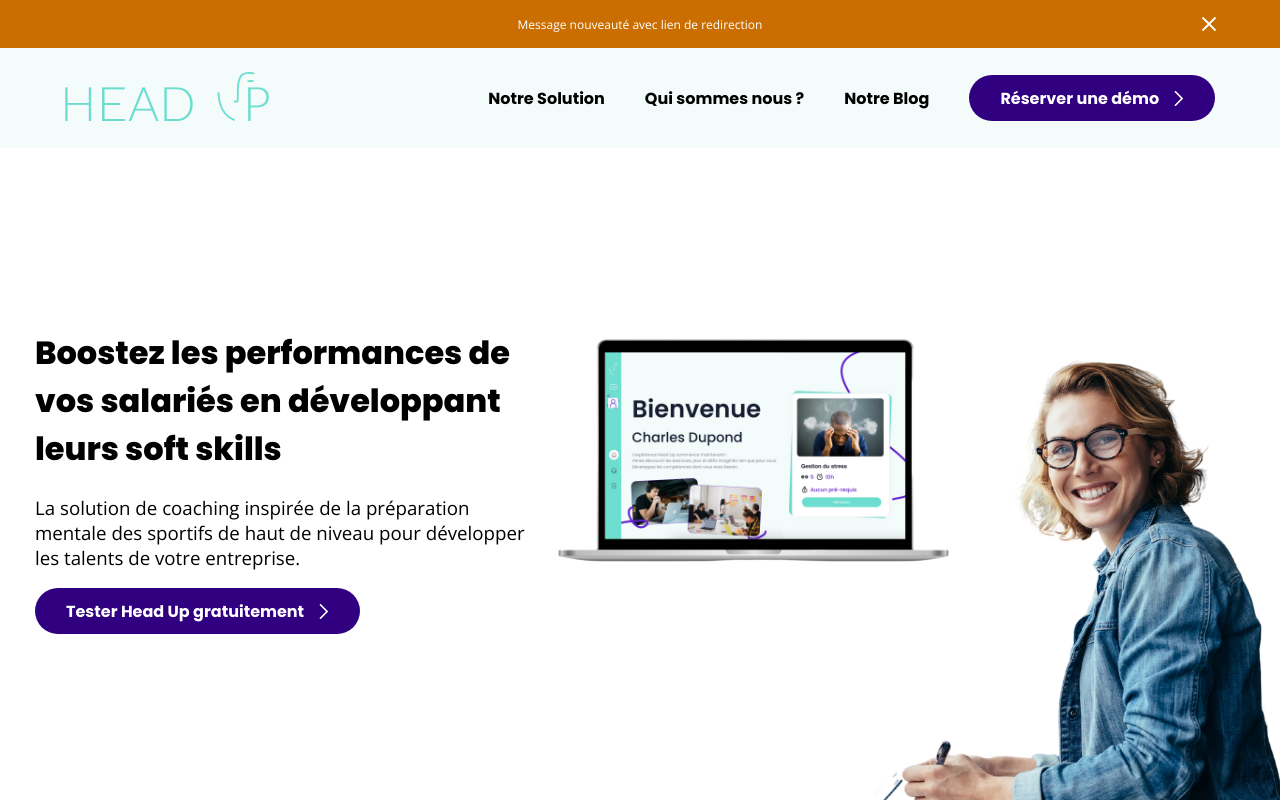
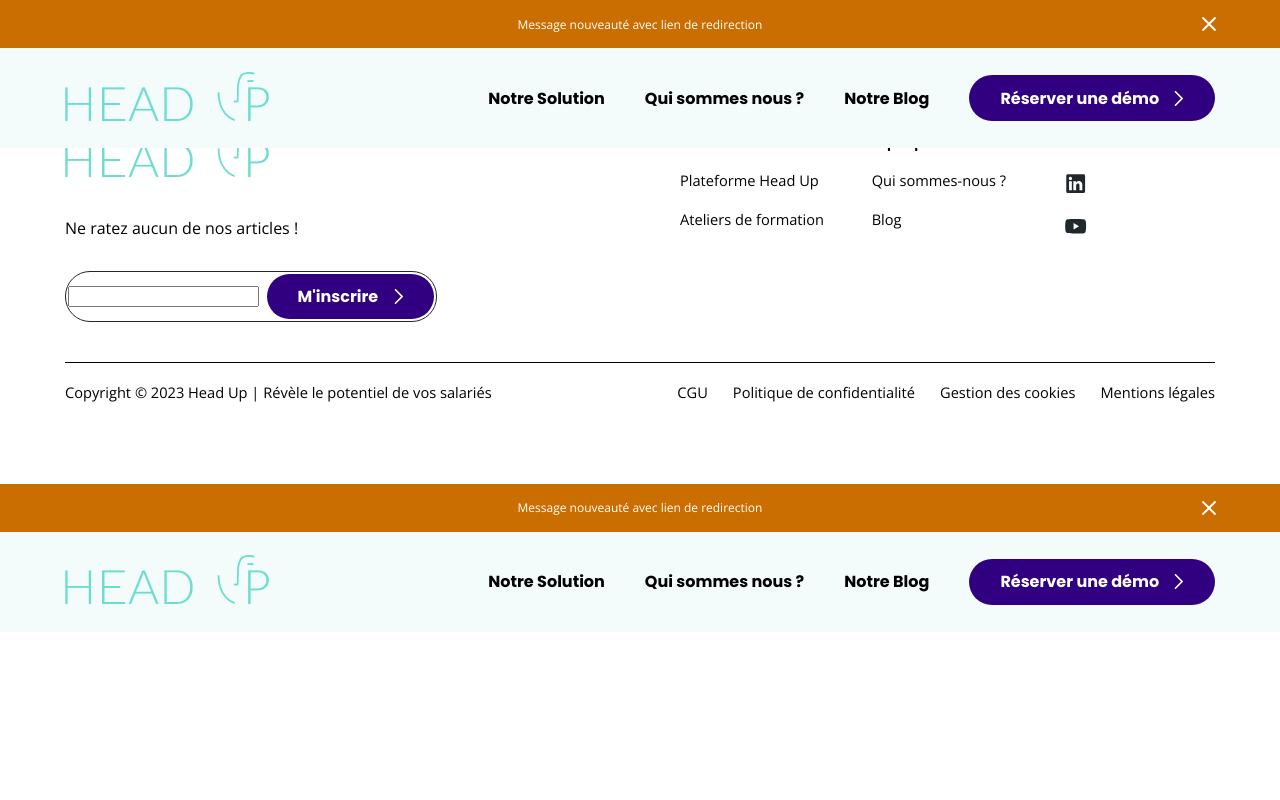
Before and after one commit to dinoBALLETTI/HeadupWebpage, a Vue app in the folder HeadupWebpage/: page / in a window 1280 px wide. Shown: the top 800 px of the page. Built offline with nearby package versions, Linux system fonts and the light colour scheme.

Commit message:
refactor(components): position of components in App.vue

```diff
--- a/HeadupWebpage/src/App.vue
+++ b/HeadupWebpage/src/App.vue
@@ -1,7 +1,14 @@
 <script setup>
 import { RouterView } from 'vue-router'
+import NavHeaderComponent from './components/NavHeaderComponent.vue';
+import NavFooterComponent from './components/NavFooterComponent.vue';
+import FooterBlockComponent from './components/FooterBlockComponent.vue';
 </script>
 
 <template>
+    <NavHeaderComponent />
+    <NavFooterComponent />
+    <FooterBlockComponent />
+
     <RouterView />
 </template>
```
